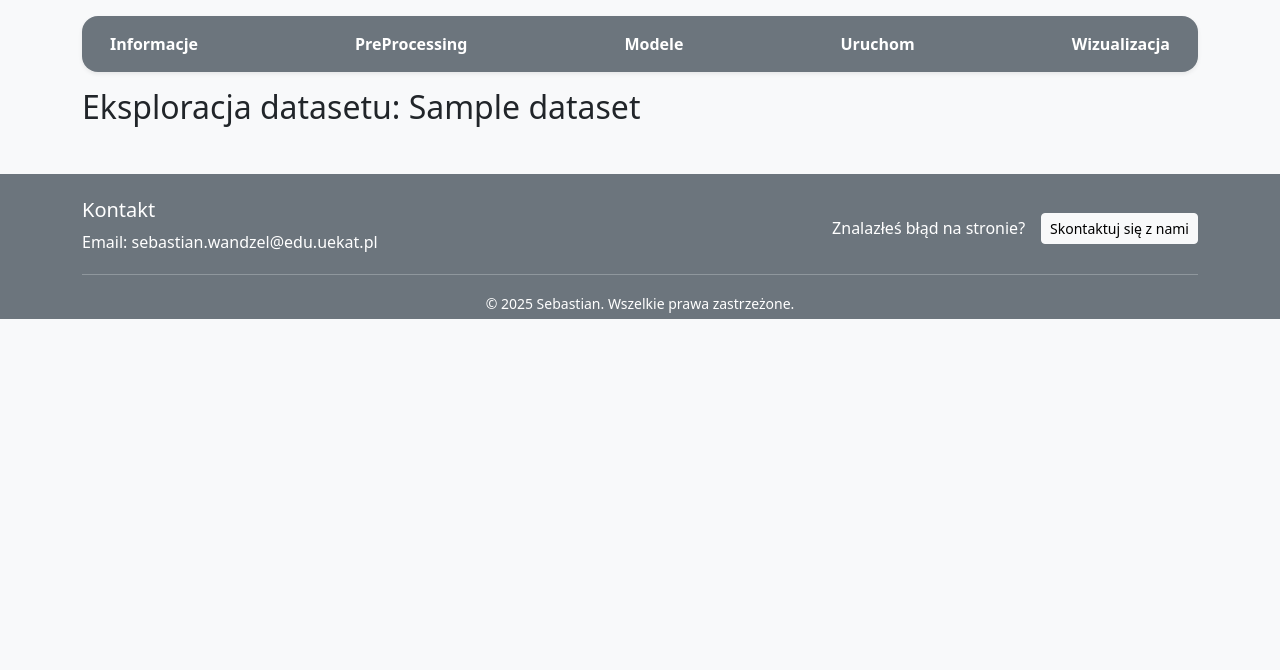
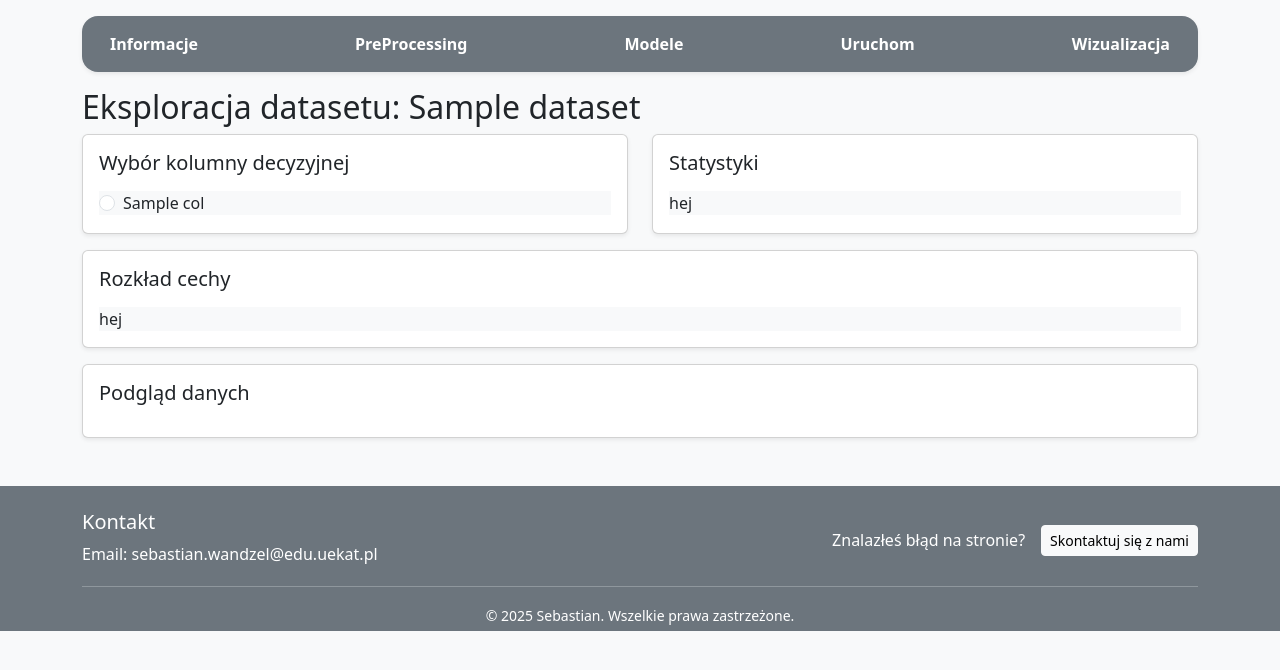
Before and after one commit to Polinez/Weka2.0, a Django app: template mlstudio/templates/explore.html in a window 1280 px wide. Shown: the part 56-726 px from the top of the page. Run offline with Django 5.2, Linux system fonts and the light colour scheme; tables that the repository leaves empty hold one stand-in row (values such as "Sample post"); the template is opened without the code that fills it: values that come from a table or form of the project are taken from there, most other values are stand-ins (such as "Sample title", 1, 10 or a date in 2020); some libraries are stand-ins or nearby versions.

Commit message:
fix: columnes to explore

```diff
--- a/mlstudio/templates/explore.html
+++ b/mlstudio/templates/explore.html
@@ -9,6 +9,79 @@
     {% include "_submenu.html" %}
 
     <h2>Eksploracja datasetu: {{ dataset.name }}</h2>
-    <div>{{ preview|safe }}</div>
+
+    <!-- row 1: windows 1 and 2  -->
+    <div class="row">
+
+        <!-- Window 1 -->
+        <div class="col-md-6 mb-3 d-flex">
+        <div class="card shadow-sm flex-fill">
+            <div class="card-body">
+                <h5 class="card-title mb-3">Wybór kolumny decyzyjnej</h5>
+
+                <div class="bg-light">
+                    <form id="classColumnForm">
+                        {% for col in columns %}
+                            <div class="form-check text-start">
+                                <input class="form-check-input" type="radio" name="class_column" value="{{ col }}" id="col_{{ loop.index }}">
+                                <label class="form-check-label" for="col_{{ loop.index }}">{{ col }}</label>
+                            </div>
+                        {% endfor %}
+                    </form>
+                </div>
+
+            </div>
+        </div>
+    </div>
+
+        <!-- Window 2 -->
+        <div class="col-md-6 mb-3 d-flex">
+        <div class="card shadow-sm flex-fill">
+            <div class="card-body">
+                <h5 class="card-title mb-3">Statystyki</h5>
+
+                <div class="bg-light">
+                    hej
+                </div>
+
+            </div>
+        </div>
+    </div>
+
+</div>
+
+
+
+    <!-- Window 3 -->
+    <div class="col-12 mb-3 d-flex">
+        <div class="card shadow-sm flex-fill">
+            <div class="card-body">
+                <h5 class="card-title mb-3">Rozkład cechy</h5>
+
+                <div class="bg-light">
+                    hej
+                </div>
+
+            </div>
+        </div>
+    </div>
+
+
+
+    <!-- Window 4 -->
+    <div class="col-12 mb-3 d-flex">
+        <div class="card shadow-sm flex-fill">
+            <div class="card-body">
+                <h5 class="card-title mb-3">Podgląd danych</h5>
+
+                <div class="bg-light">
+                    {{ preview|safe }}
+                </div>
+
+            </div>
+        </div>
+    </div>
+
+
 
 {% endblock %}
```
Also changed, not shown: mlstudio/views.py (+7 -1 lines).
